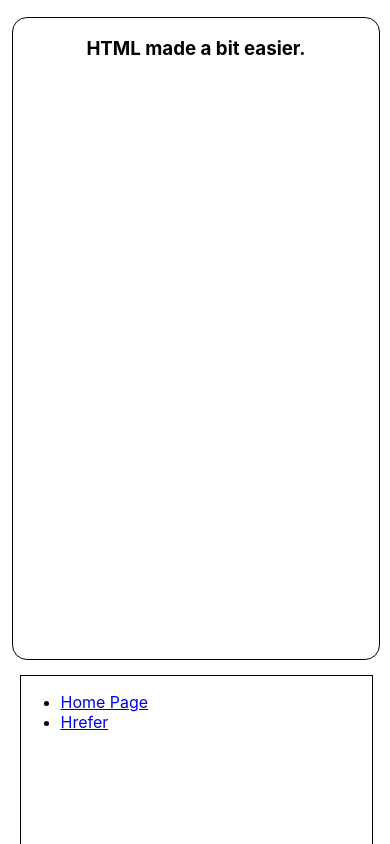
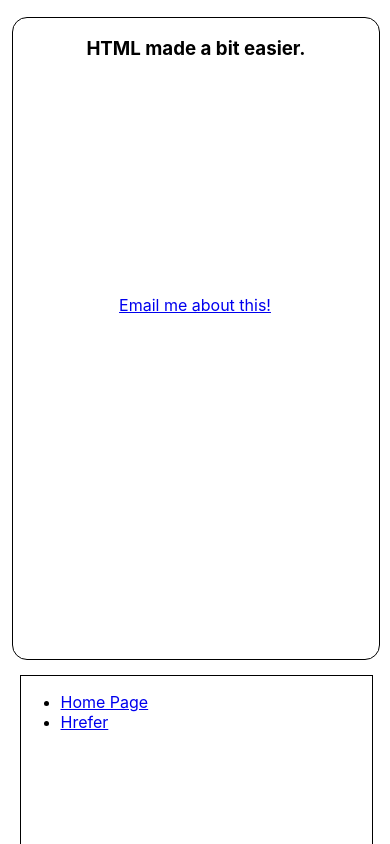
Before and after one commit to kevinfields/html-helper, a React (Create React App) app: page / in a window 390 px wide. Built offline with nearby package versions, Linux system fonts and the light colour scheme.

Commit message:
responsive email link

```diff
--- /dev/null
+++ b/src/pages/HomePage/HomePage.css
@@ -0,0 +1,17 @@
+.homepage-email-link {
+  text-align: center;
+  text-decoration: underline;
+  position: fixed;
+  width: 20%;
+  left: 40%;
+  top: 35%;
+  height: 5%;
+}
+
+
+@media (max-width: 767px) {
+  .homepage-email-link {
+    width: 50%;
+    left: 25%;
+  }
+}
--- a/src/pages/HomePage/HomePage.js
+++ b/src/pages/HomePage/HomePage.js
@@ -1,9 +1,18 @@
-import React from 'react'
+import React from 'react';
+import "./HomePage.css";
 
 const HomePage = () => {
   return (
     <div className="page">
       <h3 className="page-header">HTML made a bit easier.</h3>
+      <a
+        className="homepage-email-link"
+        href="mailto:kfields31@gmail.com?subject=HTML Helper Praise"
+        target="_blank"
+        rel="noreferrer"
+      >
+        Email me about this!
+      </a>
     </div>
   )
 }
```
